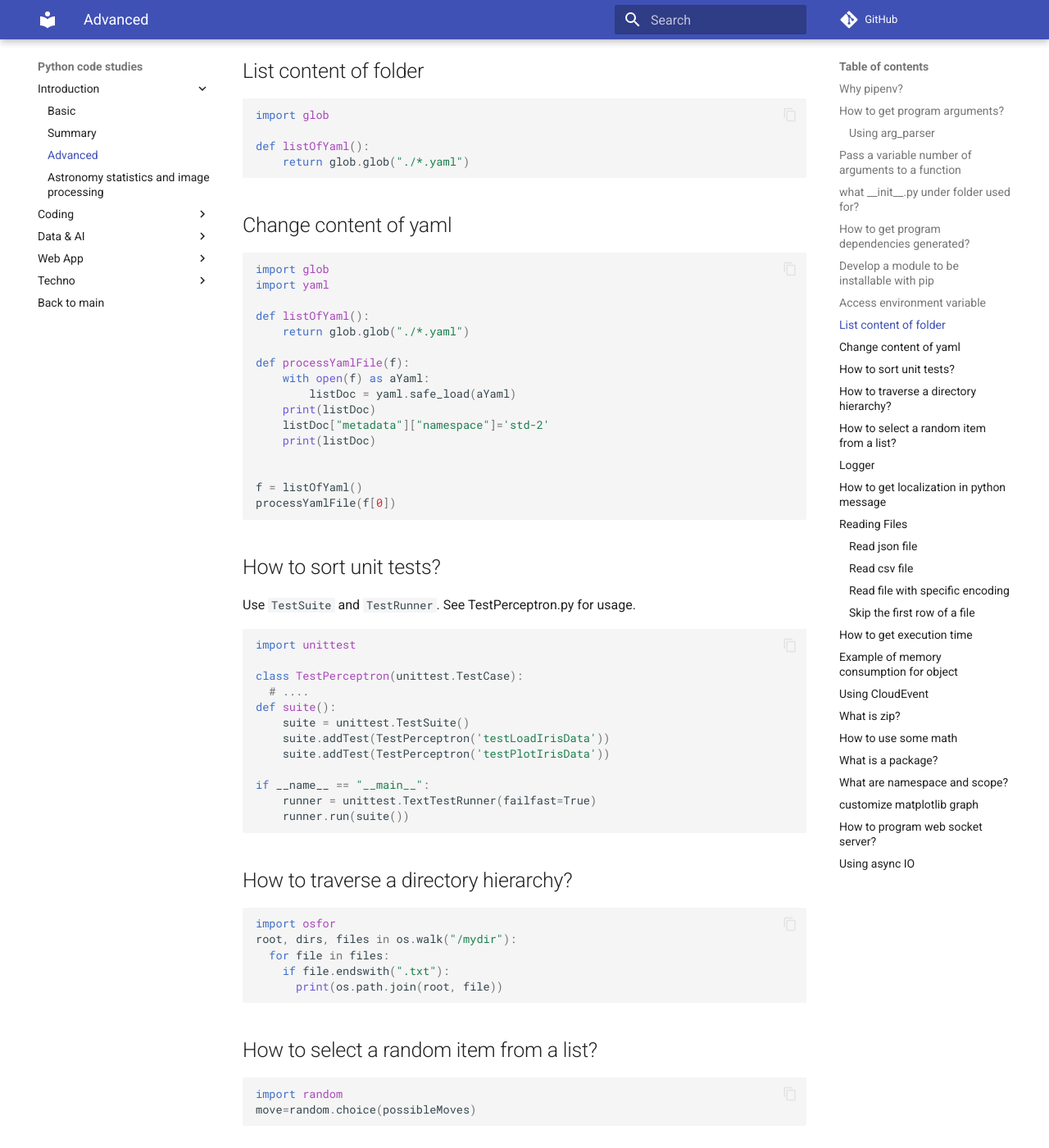
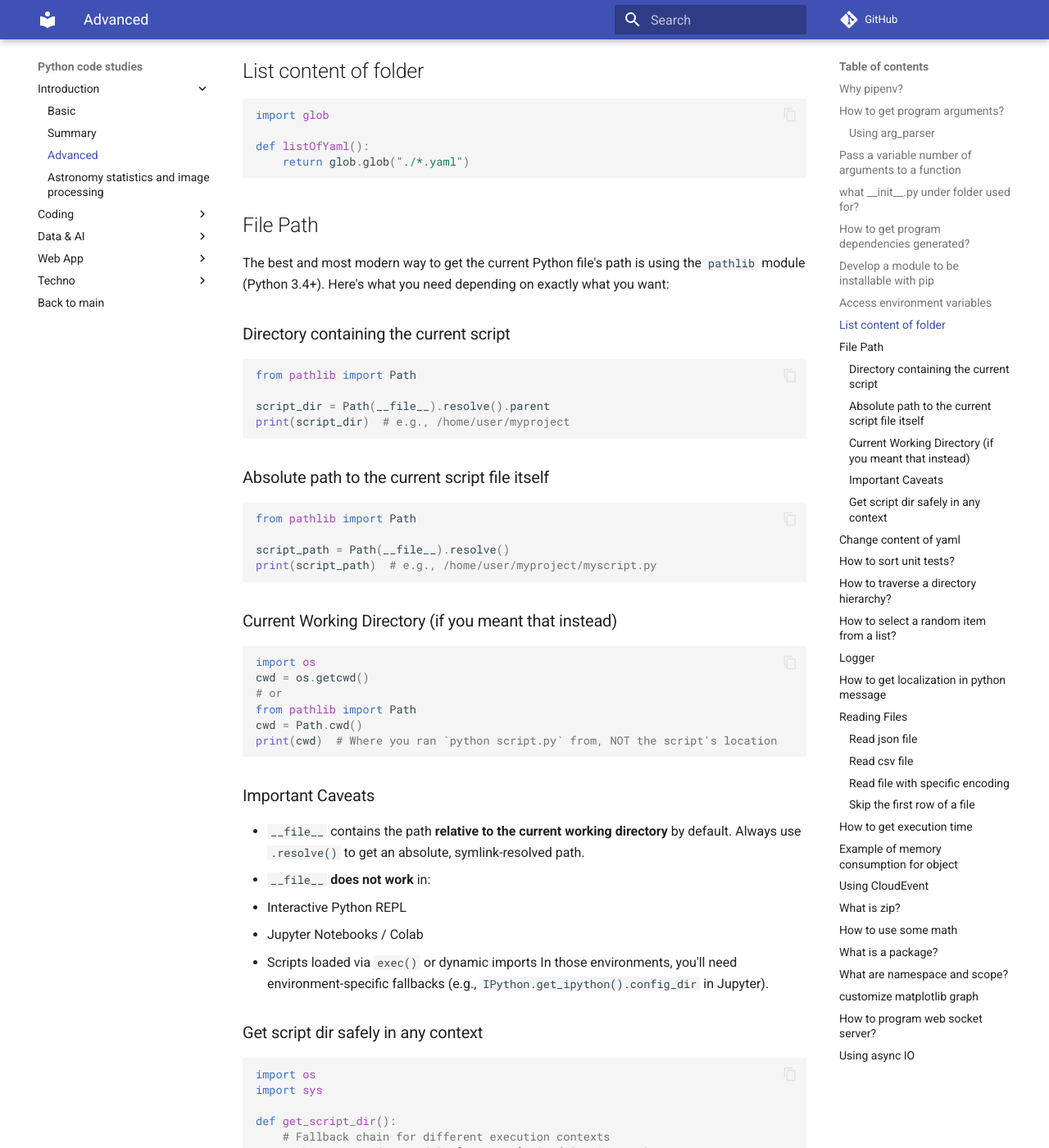
Before and after one commit to jbcodeforce/python-code, an MkDocs documentation site: the page built from docs/python/faq.md, in a window 1280 px wide and 1400 px high, scrolled down 2893 px. Shown: the whole window at 82% size. Built offline with MkDocs 1.6.1 and Material for MkDocs 9.7.7, drawn with Linux system fonts in a browser that asks for light colours; comment, search, counter and statistics services are not loaded; some of the changed text lies outside the part shown.

Commit message:
update to FAQ

````diff
--- a/docs/python/faq.md
+++ b/docs/python/faq.md
@@ -105,7 +105,7 @@ See [this article](https://betterscientificsoftware.github.io/python-for-hpc/tut
 1. Install twine to be able to upload to PyPi: `pip install twine`
 1. Push the package to test.pypi.org
 
-## Access environment variable
+## Access environment variables
 
 Define environment variables in a `.env` file, use os package:
 
@@ -128,6 +128,59 @@ import glob
 
 def listOfYaml():
     return glob.glob("./*.yaml")
+```
+## File Path
+The best and most modern way to get the current Python file's path is using the `pathlib` module (Python 3.4+). Here's what you need depending on exactly what you want:
+
+### Directory containing the current script
+```python
+from pathlib import Path
+
+script_dir = Path(__file__).resolve().parent
+print(script_dir)  # e.g., /home/user/myproject
+```
+
+### Absolute path to the current script file itself
+```python
+from pathlib import Path
+
+script_path = Path(__file__).resolve()
+print(script_path)  # e.g., /home/user/myproject/myscript.py
+```
+
+### Current Working Directory (if you meant that instead)
+```python
+import os
+cwd = os.getcwd()
+# or
+from pathlib import Path
+cwd = Path.cwd()
+print(cwd)  # Where you ran `python script.py` from, NOT the script's location
+```
+
+### Important Caveats
+- `__file__` contains the path **relative to the current working directory** by default. Always use `.resolve()` to get an absolute, symlink-resolved path.
+- `__file__` **does not work** in:
+  - Interactive Python REPL
+  - Jupyter Notebooks / Colab
+  - Scripts loaded via `exec()` or dynamic imports
+  In those environments, you'll need environment-specific fallbacks (e.g., `IPython.get_ipython().config_dir` in Jupyter).
+
+### Get script dir safely in any context
+```python
+import os
+import sys
+
+def get_script_dir():
+    # Fallback chain for different execution contexts
+    path = getattr(sys.modules[__name__], '__file__', None)
+    if path:
+        return str(Path(path).resolve().parent)
+
+    # Fallback for interactive/Jupyter
+    return os.getcwd()
+
+print(get_script_dir())
 ```
 
 ## Change content of yaml
````
